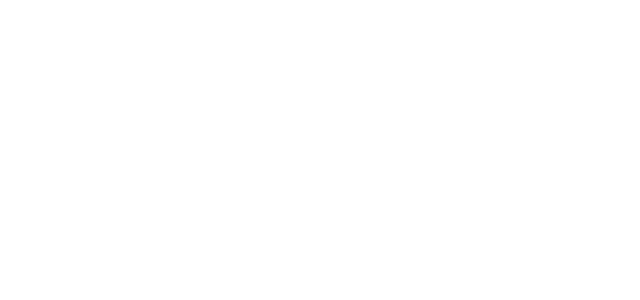
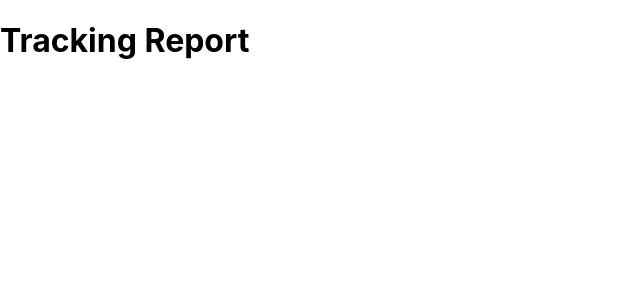
Before and after one commit to LuisangelE-04/Database-Project, a React (Create React App) app: page /reports in a window 1280 px wide. Before the commit this address had no page. Shown: the top 300 px of the page, without its empty margins (0-640 px from the left). Built offline with nearby package versions, Linux system fonts and the light colour scheme.

Commit message:
add reports files

```diff
--- a/src/App.js
+++ b/src/App.js
@@ -13,6 +13,7 @@
 import Contact from './pages/Contact';
 import About from './pages/About';
 import Services from './pages/Services';
+import Reports from './pages/Reports';
 
 function App() {
   return (
@@ -30,6 +31,7 @@
         <Route path="/contact" element={<Contact />} />
         <Route path="/about" element={<About />} />
         <Route path="/services" element={<Services />} />
+        <Route path="/reports" element={<Reports />} />
       </Routes>
     </AuthProvider>
   );
--- /dev/null
+++ b/src/components/TrackingReport.js
@@ -0,0 +1,11 @@
+import React from "react";
+
+const TrackingReport = () => {
+  return (
+    <div>
+      <h1>Tracking Report</h1>
+    </div>
+  );
+};
+
+export default TrackingReport;
--- a/src/endpoints/Endpoints.js
+++ b/src/endpoints/Endpoints.js
@@ -8,6 +8,8 @@
     EMPLOYEE: {
       LOGIN: 'auth/employee-login',
       REGISTER: 'auth/employee-register',
+      TRACKING_REPORT: 'employee/package-and-tracking-report',
+      EMPLOYEE_REPORT: 'employee/employees-and-logins-report'
     },
     CUSTOMER: {
       LOGIN: 'auth/customer-login',
--- /dev/null
+++ b/src/pages/Reports.js
@@ -0,0 +1,13 @@
+import React from "react";
+import TrackingReport from "../components/TrackingReport";
+
+const Reports = () => {
+
+  return (
+    <>
+      <TrackingReport />
+    </>
+  );
+};
+
+export default Reports;
```
Also changed, not shown: src/components/EmployeeReport.js (added).
